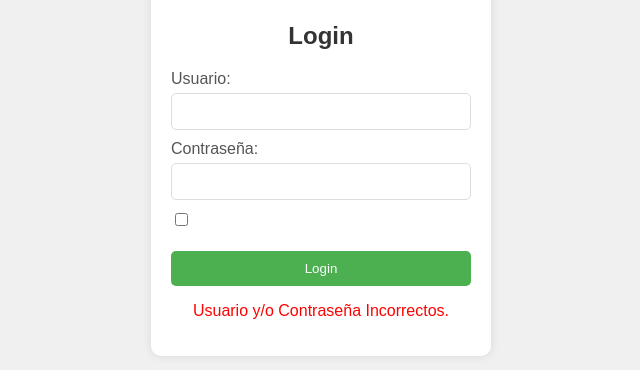
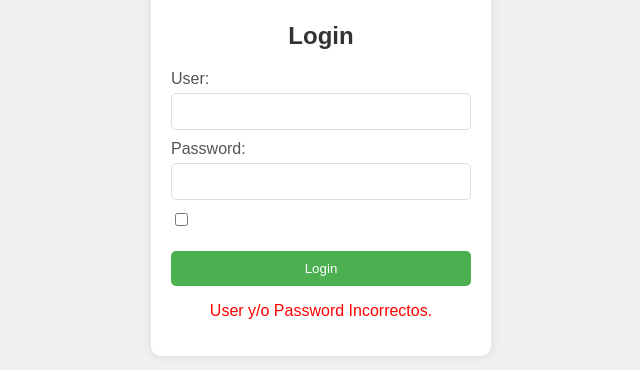
Before and after one commit to HaroSierra/haro_parcial_2, a plain HTML site: page index.html in a window 1280 px wide. Both pictures are taken after a click on the button "Login". Shown: the part 231-601 px from the top of the page, 319-959 px from the left. Drawn offline with Linux system fonts and the light colour scheme.

Commit message:
index.html

```diff
--- a/index.html
+++ b/index.html
@@ -77,9 +77,9 @@
     <div class="login-container">
         <h2>Login</h2>
         <form id="loginForm">
-            <label for="username">Usuario:</label>
+            <label for="username">User:</label>
             <input type="text" id="username" name="username" required>
-            <label for="password">Contraseña:</label>
+            <label for="password">Password:</label>
             <input type="password" id="password" name="password" required>
             <div class="show-password-container">
                 <input type="checkbox" id="showPassword" onclick="togglePassword()">
@@ -107,11 +107,11 @@
             var validPassword = "Voyporel100";
 
             if (username === validUsername && password === validPassword) {
-                document.getElementById("message").textContent = "Inicio de Sesión Exitoso!";
+                document.getElementById("message").textContent = "Inicio de Sesion Exitoso!";
                 document.getElementById("message").style.color = "green";
                 window.location.href = "dashboard.html";
             } else {
-                document.getElementById("message").textContent = "Usuario y/o Contraseña Incorrectos.";
+                document.getElementById("message").textContent = "User y/o Password Incorrectos.";
                 document.getElementById("message").style.color = "red";
             }
         }
```
